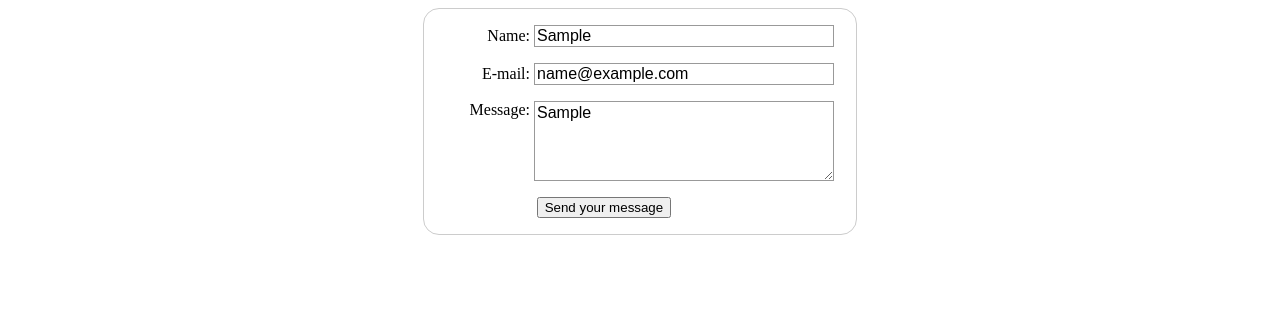
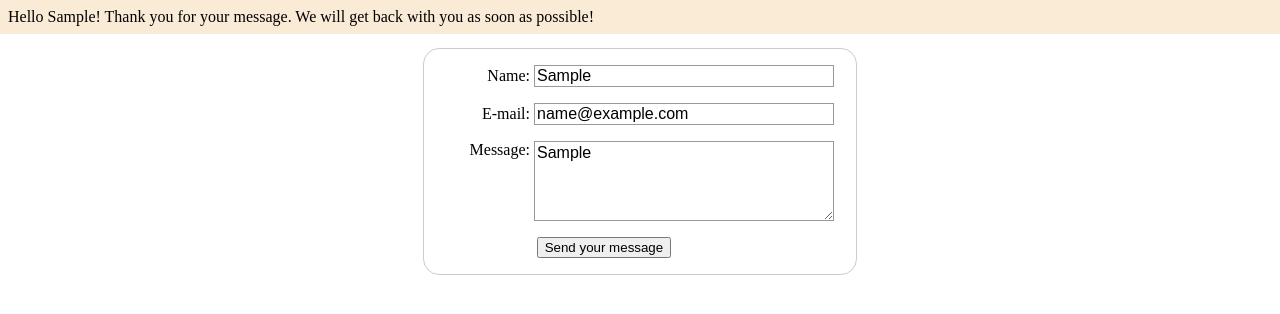
Before and after one commit to MasonW419/wwd130, a plain HTML site: page wwr/contactus.html in a window 1280 px wide. Both pictures are taken after typing "Sample", "name@example.com", "Sample" into the empty fields and a click on the button "Send your message". Drawn offline with Linux system fonts and the light colour scheme.

Commit message:
added feedback to contact page

```diff
--- a/wwr/contactus.html
+++ b/wwr/contactus.html
@@ -87,6 +87,7 @@ button {
     </style>
 </head>
 <body>
+    <div id="feedback"></div>
     <form action="/my-handling-form-page" method="post">
         <ul>
             <li>
```
